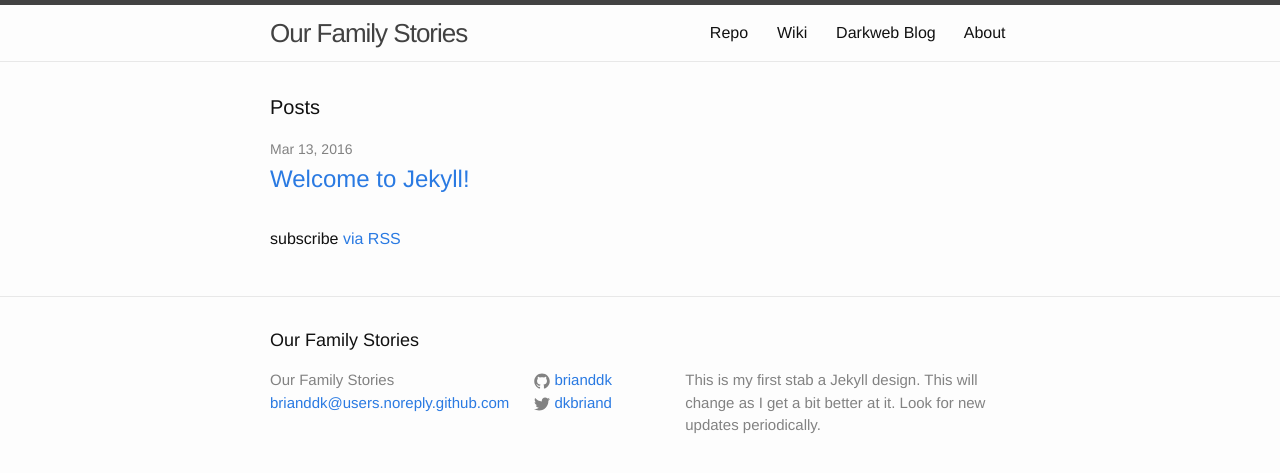
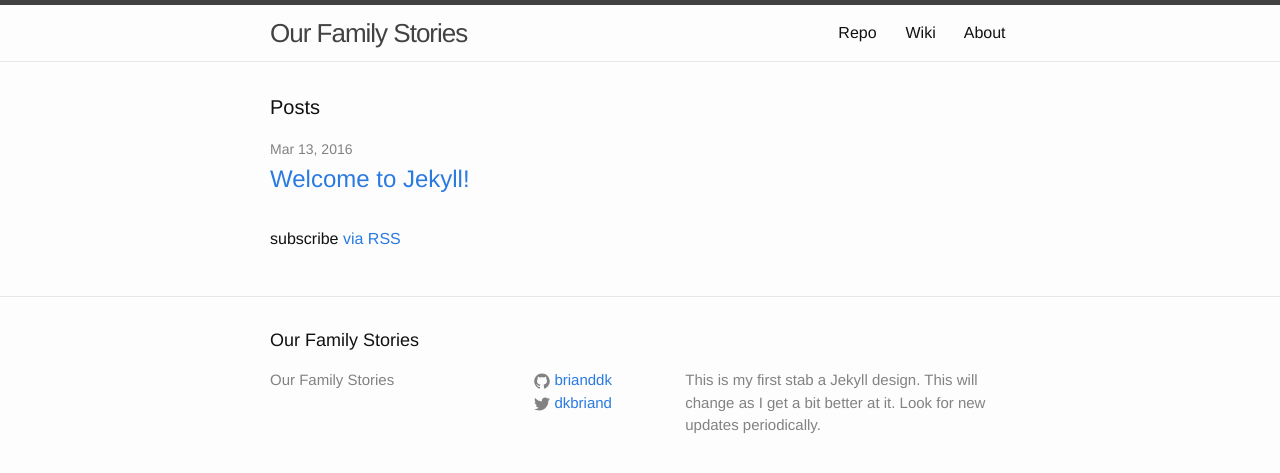
Before and after one commit to ourstories/ourstories.github.io, a Jekyll site: the page built from index.html, in a window 1280 px wide. Shown: the top 473 px of the page. Built offline with Jekyll 4.4.1, drawn with Linux system fonts in a browser that asks for light colours.

Commit message:
Fixed some leftover copypasta

```diff
--- a/_config.yml
+++ b/_config.yml
@@ -7,7 +7,7 @@
 
 # Site settings
 title: Our Family Stories
-email: brianddk@users.noreply.github.com
+# email: brianddk@users.noreply.github.com
 description: > # this means to ignore newlines until "baseurl:"
   This is my first stab a Jekyll design.  This will change as
   I get a bit better at it.  Look for new updates periodically.
--- a/_includes/header.html
+++ b/_includes/header.html
@@ -14,9 +14,8 @@
       </a>
 
       <div class="trigger">
-        <a class="page-link" href="https://github.com/brianddk/brianddk.github.io">Repo</a>&nbsp;
-        <a class="page-link" href="https://github.com/brianddk/brianddk.github.io/wiki">Wiki</a>&nbsp;
-        <a class="page-link" href="https://brianddk.github.io/darkweb">Darkweb Blog</a>&nbsp;
+        <a class="page-link" href="https://github.com/ourstories/ourstories.github.io">Repo</a>&nbsp;
+        <a class="page-link" href="https://github.com/ourstories/ourstories.github.io/wiki">Wiki</a>&nbsp;
         {% for my_page in site.pages %}
           {% if my_page.title %}
           <a class="page-link" href="{{ my_page.url | prepend: site.baseurl }}">{{ my_page.title }}</a>&nbsp;
```
Also changed, not shown: 4 other files.
